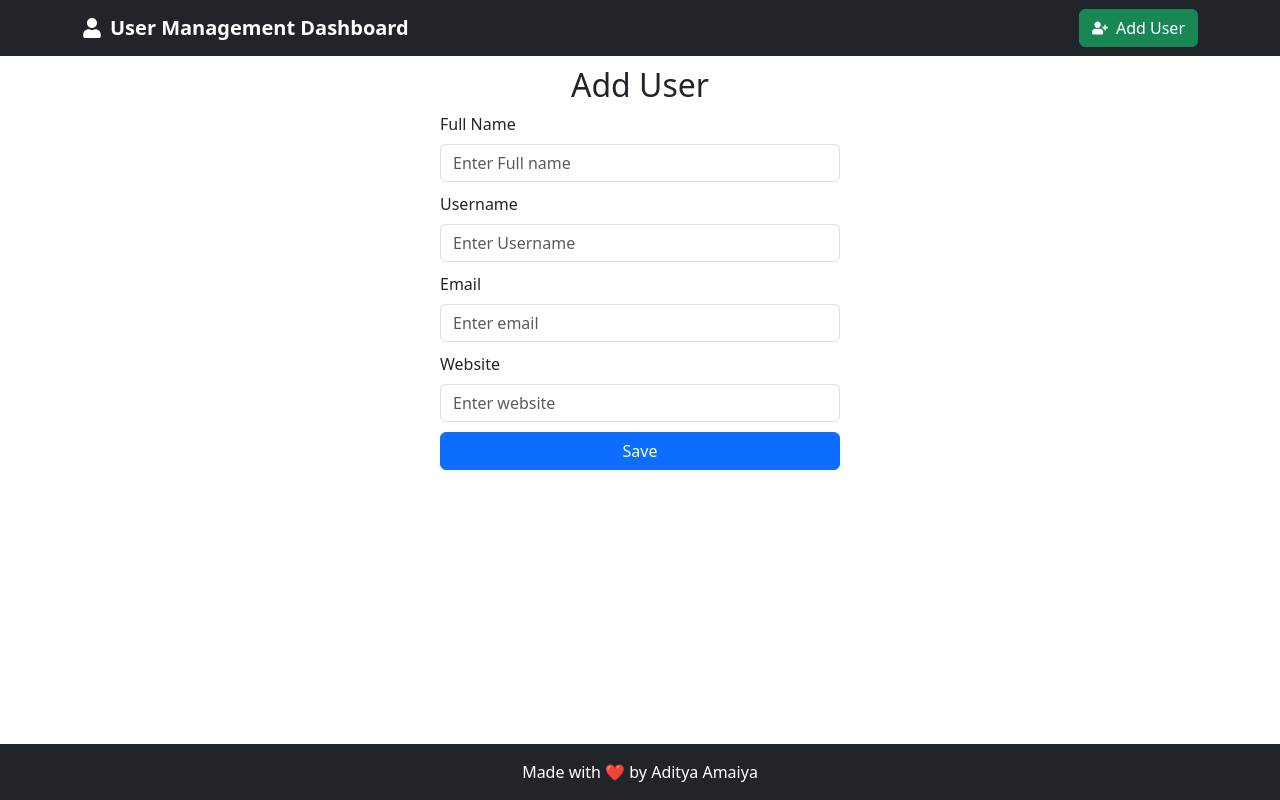
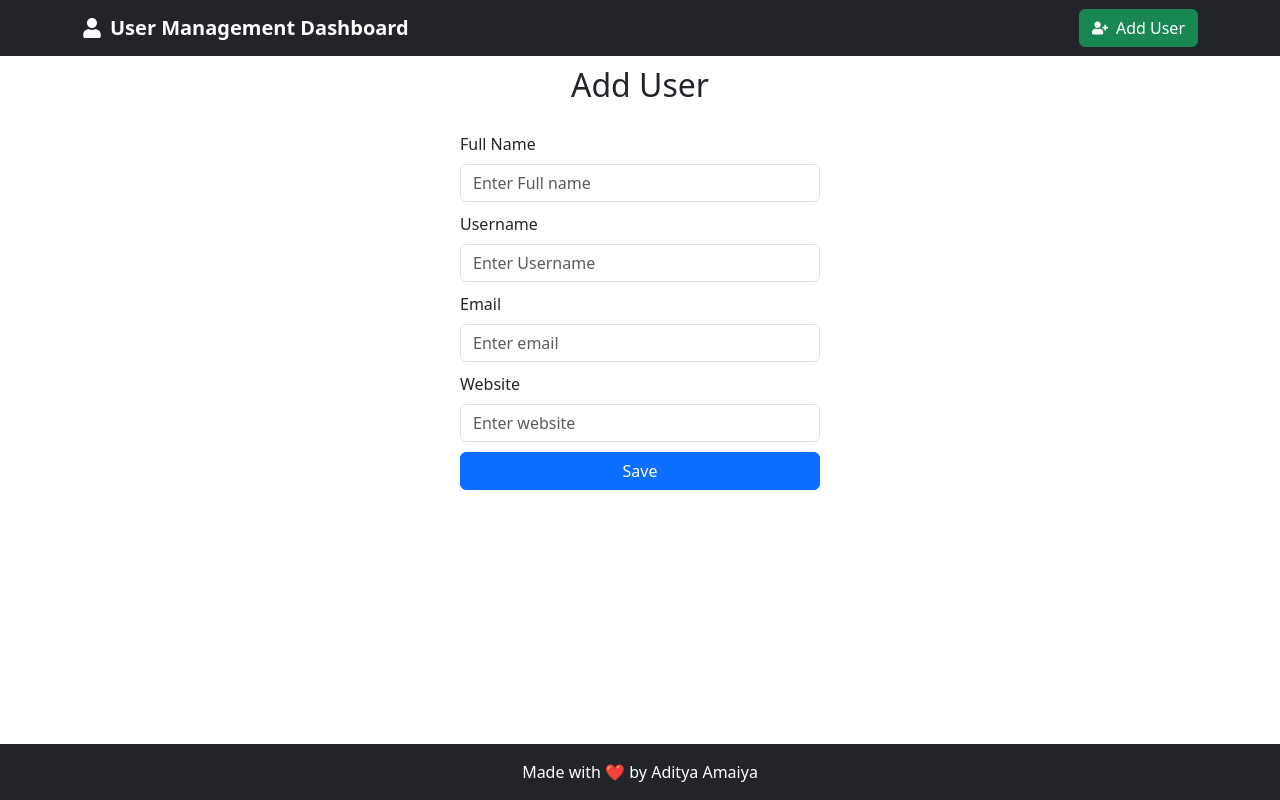
Before and after one commit to adityaamaiya/user-management-dashboard, a React (Create React App) app: page /addUser in a window 1280 px wide. Built offline with nearby package versions, Linux system fonts and the light colour scheme.

Commit message:
added padding in userform style

```diff
--- a/src/components/UserForm.jsx
+++ b/src/components/UserForm.jsx
@@ -69,6 +69,7 @@ const UserForm = ({ existingUser }) => {
         style={{
           maxWidth: "400px",
           margin: "0 auto",
+          padding: "20px",
           gap: "10px",
           display: "flex",
           flexDirection: "column",
```
